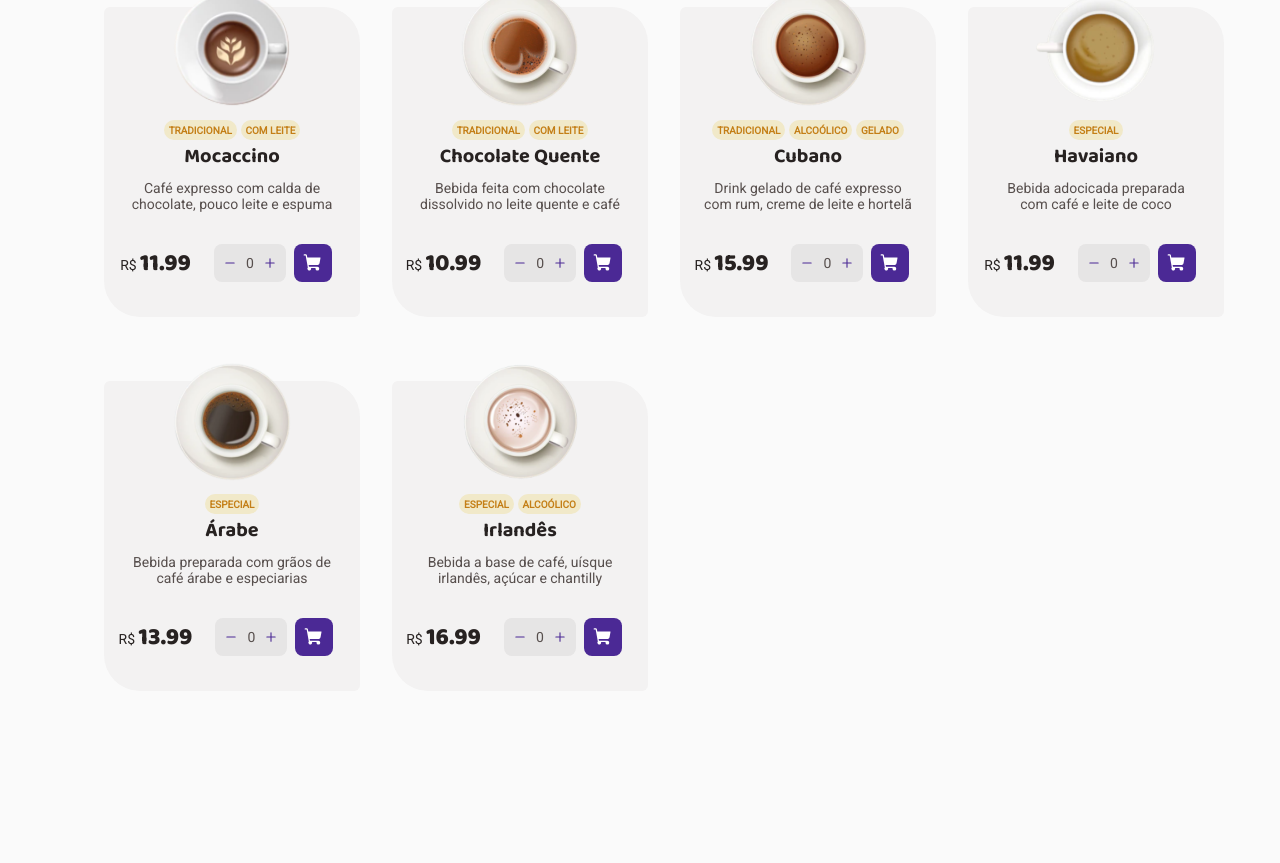
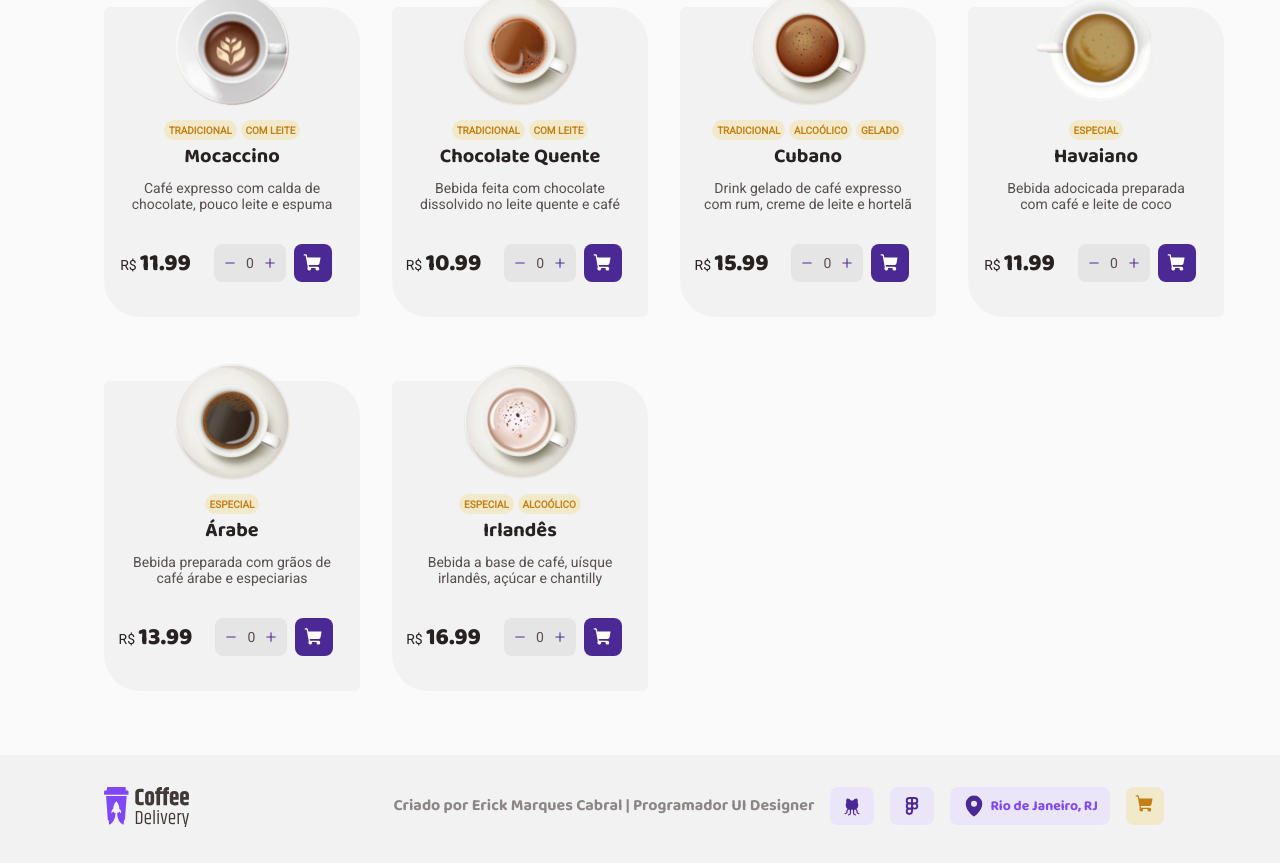
Before and after one commit to erickmarquesc/CoffeeDelivery, a React (Vite) app: page / in a window 1280 px wide. Shown: the part 1408-2271 px from the top of the page. Before the commit the page ends 2163 px from the top, so only its background shows below. Built offline with nearby package versions, Linux system fonts and the light colour scheme.

Commit message:
feat: :sparkles: created a new component Footer

```diff
--- /dev/null
+++ b/src/components/Footer/CartButton/index.tsx
@@ -0,0 +1,23 @@
+import { ShoppingContext } from '../../../contexts/ShoppingCartContext';
+import { ShoppingCart } from "phosphor-react";
+import { NavLink } from "react-router-dom";
+import { CartButton } from "./styles";
+import { useContext } from 'react';
+
+export function ShoppingCartButton() {
+  const { shoppingCartItems } = useContext(ShoppingContext);
+  const cartCounter = shoppingCartItems.length;
+
+  return (
+    <NavLink to="/checkout">
+      <CartButton>
+        <ShoppingCart size={20} className="cartIcon" weight="fill" />
+        {cartCounter > 0 ?
+          <div className="countOfItems">{cartCounter}</div>
+          :
+          <></>
+        }
+      </CartButton>
+    </NavLink>
+  );
+};
--- /dev/null
+++ b/src/components/Footer/CartButton/styles.ts
@@ -0,0 +1,46 @@
+import styled from "styled-components";
+
+export const CartButton = styled.button`
+  width: 2.375rem;
+  height: 2.375rem;
+  position: relative;
+
+  background: ${(props) => props.theme['yellow-light']};
+
+  border: none;
+  border-radius: 0.5rem;
+
+  margin-right: 0.75rem;
+
+  transition: 0.2s ease-in-out;
+
+  &:hover {
+    filter: brightness(0.9);
+    cursor: pointer;
+  }
+
+  .cartIcon {
+    color: ${(props) => props.theme['yellow-dark']};
+  }
+
+  .countOfItems {
+    display: flex;
+
+    align-items: center;
+    justify-content: center;
+
+    top: -0.5rem;
+    left: 1.625rem;
+    position: absolute;
+
+    font-weight: bold;
+    font-size: 0.75rem;
+
+    width: 1.25rem;
+    height: 1.25rem;
+
+    border-radius: 50%;
+    color: ${(props) => props.theme.white};
+    background: ${(props) => props.theme['yellow-dark']};
+  }
+`
--- /dev/null
+++ b/src/components/Footer/Locale/index.tsx
@@ -0,0 +1,11 @@
+import { MapPin } from "phosphor-react";
+import { Locale } from "./styles";
+
+export function LocaleMap() {
+  return (
+    <Locale>
+      <MapPin size={24} weight="fill" />
+      <p>Rio de Janeiro, RJ</p>
+    </Locale>
+  );
+};
--- /dev/null
+++ b/src/components/Footer/Locale/styles.ts
@@ -0,0 +1,23 @@
+import styled from "styled-components";
+
+export const Locale = styled.div`
+  display: flex;
+  gap: 4px;
+  height: 2.375rem;
+  border-radius: 8px;
+  align-items: center;
+  justify-content: center;
+  color: ${(props) => props.theme['purple-dark']};
+  background: ${(props) => props.theme['purple-light']};
+
+  padding: 0.75rem;
+
+  p {
+    font-size: 0.875rem;
+    color: ${(props) => props.theme['purple']};
+  }
+
+  svg{
+    color: ${(props) => props.theme['purple-dark']};
+  }
+`
--- /dev/null
+++ b/src/components/Footer/Logo/index.tsx
@@ -0,0 +1,11 @@
+import LogoBrand from '../../../assets/LogoBrand.svg';
+import { Link } from 'react-router-dom';
+import { Logo } from './styles';
+
+export function LogoCoffee() {
+  return (
+    <Link to="/">
+      <Logo src={LogoBrand} />
+    </Link>
+  );
+};
--- /dev/null
+++ b/src/components/Footer/Logo/styles.ts
@@ -0,0 +1,5 @@
+import styled from "styled-components";
+
+export const Logo = styled.img`
+  width: 5.312rem;
+`
--- /dev/null
+++ b/src/components/Footer/MidiaButton/index.tsx
@@ -0,0 +1,28 @@
+import { FigmaLogo, GithubLogo } from "phosphor-react";
+import { NavLink } from "react-router-dom";
+import { SocialMidiaButton } from "./styles";
+
+interface MidiaButtonProps {
+  midia: "github" | "figma";
+};
+
+export function MidiaButton({ midia }: MidiaButtonProps) {
+  return (
+    <>
+      {midia === "github" ?
+        <a href="https://github.com/erickmarquesc/CoffeeDelivery">
+
+          <SocialMidiaButton >
+            <GithubLogo size={20} weight="fill" />
+          </SocialMidiaButton>
+        </a>
+        :
+        <a href="https://www.figma.com/file/wGsjJE5mSRMmC2SF24Fyno/Coffee-Delivery?node-id=0%3A1&t=NmJP0wmgYhkEmcMt-1">
+          <SocialMidiaButton>
+            <FigmaLogo size={20} weight="bold" />
+          </SocialMidiaButton>
+        </a>
+      }
+    </>
+  );
+};
--- /dev/null
+++ b/src/components/Footer/MidiaButton/styles.ts
@@ -0,0 +1,26 @@
+import styled from "styled-components";
+
+export const SocialMidiaButton = styled.button`
+  display: flex;
+  gap: 4px;
+  height: 2.375rem;
+  border-radius: 8px;
+  cursor: pointer;
+  align-items: center;
+  justify-content: center;
+  border: 0;
+  background: ${(props) => props.theme['purple-light']};
+
+  padding: 0.75rem;
+
+  transition: 0.2s ease-in-out;
+
+  &:hover {
+    filter: brightness(0.9);
+    cursor: pointer;
+  }
+
+  svg{
+    color: ${(props) => props.theme['purple-dark']};
+  }
+`;
--- /dev/null
+++ b/src/components/Footer/index.tsx
@@ -0,0 +1,28 @@
+import { Container, Content } from '../Containers/containers';
+import { ShoppingCartButton } from './CartButton';
+import { LocaleCartGroup } from './styles';
+import { LocaleMap } from './Locale';
+import { LogoCoffee } from './Logo';
+import { MidiaButton } from './MidiaButton';
+
+export function Footer() {
+
+  return (
+    <Container variant='primary'>
+      <Content variant='secondary'>
+
+        <LogoCoffee />
+
+        <LocaleCartGroup>
+          <p>Criado por Erick Marques Cabral | Programador UI Designer</p>
+          <MidiaButton midia='github'/>
+          <MidiaButton midia='figma'/>
+
+          <LocaleMap />
+          <ShoppingCartButton />
+        </LocaleCartGroup>
+
+      </Content>
+    </Container>
+  );
+};
--- /dev/null
+++ b/src/components/Footer/styles.ts
@@ -0,0 +1,13 @@
+import styled from 'styled-components';
+
+export const LocaleCartGroup = styled.div`
+  gap: 16px;
+  display: flex;
+  align-items: center;
+  justify-content: space-between;
+
+  p{
+    font: normal 1rem 'Baloo 2', sans-serif };
+    color:  ${(props)=>props.theme['base-label']
+  }
+`
--- a/src/layouts/DefaultLayout/index.tsx
+++ b/src/layouts/DefaultLayout/index.tsx
@@ -1,4 +1,5 @@
 import { Outlet } from 'react-router-dom'
+import { Footer } from '../../components/Footer';
 import { Header } from '../../components/Header'
 
 export function DefaultLayout() {
@@ -6,6 +7,7 @@ export function DefaultLayout() {
     <div>
       <Header />
       <Outlet />
+      <Footer/>
     </div>
   );
 };
--- a/src/pages/Checkout/style.ts
+++ b/src/pages/Checkout/style.ts
@@ -3,6 +3,7 @@ import styled from 'styled-components'
 export const FormContainer = styled.div`
   margin-right: 5rem;
   height: 90vh;
+  margin-bottom: 34px;
 `
 
 export const CheckoutContainer = styled.div`
```
